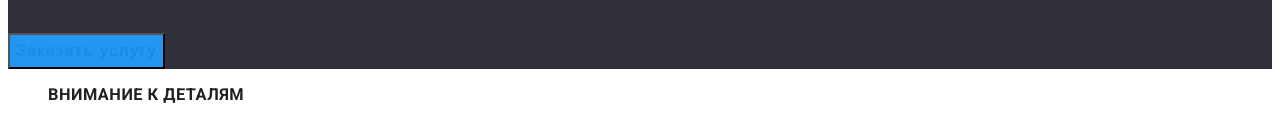
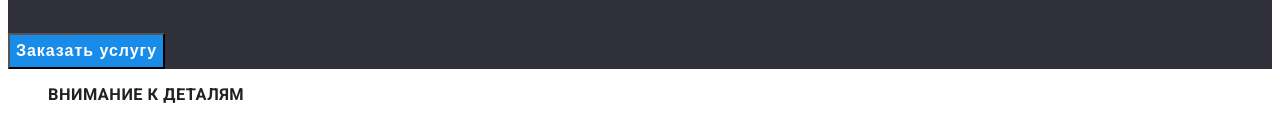
Before and after one commit to KsushaDannik/goit-markup-hw-02, a plain HTML site: page index.html in a window 1280 px wide. In both pictures the pointer is over the button "Заказать услугу". Shown: the part 311-434 px from the top of the page. Drawn offline with Linux system fonts and the light colour scheme.

Commit message:
correct finish

```diff
--- a/css/styles.css
+++ b/css/styles.css
@@ -93,7 +93,7 @@ ul {
 }
 .hero-btn:hover,
 .hero-btn:focus {
-  color: #188ce8;
+  background-color: #188ce8;
 }
 
 .box-title {
```
